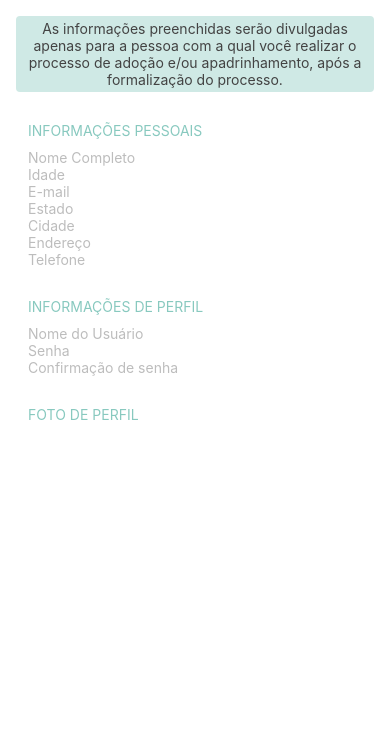
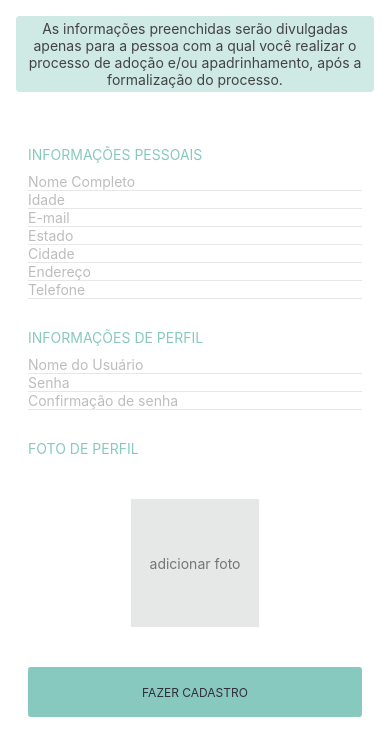
Before and after one commit to brunaazambuja/DevApps, a React Native app in the folder ProjetoDevApp/: screen /UserRegister in a window 390 px wide. Shown: the top 756 px of the page. Built offline with nearby package versions, Linux system fonts and the light colour scheme.

Commit message:
Final Layout.

```diff
--- a/ProjetoDevApp/package.json
+++ b/ProjetoDevApp/package.json
@@ -12,6 +12,8 @@
   "dependencies": {
     "react": "17.0.1",
     "react-native": "0.64.2",
+    "react-native-gesture-handler": "^1.10.3",
+    "react-native-vector-icons": "^8.1.0",
     "styled-components": "^5.3.0"
   },
   "devDependencies": {
--- /dev/null
+++ b/ProjetoDevApp/src/components/Button/index.js
@@ -0,0 +1,11 @@
+import React from 'react';
+import { Container, ButtonText } from './styles';
+
+
+const Button = ({ children, ...rest }) => (
+  <Container {...rest}>
+    <ButtonText>{children}</ButtonText>
+  </Container>
+);
+
+export default Button;
--- /dev/null
+++ b/ProjetoDevApp/src/components/Button/styles.js
@@ -0,0 +1,18 @@
+import styled from 'styled-components/native';
+
+export const Container = styled.TouchableOpacity`
+  width: 100%;
+  height: 50px;
+  background: #88c9bf;
+  margin-top: 8px;
+
+  justify-content: center;
+  align-items: center;
+  border-radius: 3px;
+  elevation: 5;
+`;
+
+export const ButtonText = styled.Text`
+  color: #312e38;
+  font-size: 12px;
+`;
--- a/ProjetoDevApp/src/components/UserRegister/index.js
+++ b/ProjetoDevApp/src/components/UserRegister/index.js
@@ -1,6 +1,9 @@
 import React from 'react';
-import { TextInput } from 'react-native';
-import { Container, InfoText, InfoContainer, TitleText, InputsContainer } from './styles';
+
+import { Container, InfoText, InfoContainer, TitleText,
+  InputsContainer, Input, ButtonFile, ButtonText, ButtonView, Icon } from './styles';
+import Button from '../Button';
+
 
 const UserRegister = () => (
   <Container>
@@ -15,57 +18,39 @@ const UserRegister = () => (
         <TitleText>
           INFORMAÇÕES PESSOAIS
         </TitleText>
-        <TextInput
-          placeholderTextColor="#bdbdbd"
-          placeholder="Nome Completo"
-        />
-        <TextInput
-          placeholderTextColor="#bdbdbd"
-          placeholder="Idade"
-        />
-        <TextInput
-          placeholderTextColor="#bdbdbd"
-          placeholder="E-mail"
-        />
-        <TextInput
-          placeholderTextColor="#bdbdbd"
-          placeholder="Estado"
-        />
-        <TextInput
-          placeholderTextColor="#bdbdbd"
-          placeholder="Cidade"
-        />
-        <TextInput
-          placeholderTextColor="#bdbdbd"
-          placeholder="Endereço"
-        />
-        <TextInput
-          placeholderTextColor="#bdbdbd"
-          placeholder="Telefone"
-        />
+        <Input placeholderTextColor="#bdbdbd" placeholder="Nome Completo"/>
+        <Input placeholderTextColor="#bdbdbd" placeholder="Idade"/>
+        <Input placeholderTextColor="#bdbdbd" placeholder="E-mail"/>
+        <Input placeholderTextColor="#bdbdbd" placeholder="Estado"/>
+        <Input placeholderTextColor="#bdbdbd" placeholder="Cidade"/>
+        <Input placeholderTextColor="#bdbdbd" placeholder="Endereço"/>
+        <Input placeholderTextColor="#bdbdbd" placeholder="Telefone"/>
 
         <TitleText>
           INFORMAÇÕES DE PERFIL
         </TitleText>
-
-        <TextInput
-          placeholderTextColor="#bdbdbd"
-          placeholder="Nome do Usuário"
-        />
-        <TextInput
-          placeholderTextColor="#bdbdbd"
-          placeholder="Senha"
-        />
-        <TextInput
-          placeholderTextColor="#bdbdbd"
-          placeholder="Confirmação de senha"
-        />
+        <Input placeholderTextColor="#bdbdbd" placeholder="Nome do Usuário"/>
+        <Input placeholderTextColor="#bdbdbd" placeholder="Senha"/>
+        <Input placeholderTextColor="#bdbdbd" placeholder="Confirmação de senha"/>
 
         <TitleText>
           FOTO DE PERFIL
         </TitleText>
+          <ButtonFile >
+            <ButtonView>
+              {/* <Icon
+                name="plus-circle"
+                size={20}
+                color="#757575"
+              /> */}
+              <ButtonText>adicionar foto</ButtonText>
+            </ButtonView>
+          </ButtonFile>
+
+        <Button>FAZER CADASTRO</Button>
       </InputsContainer>
   </Container>
 );
 
+
 export default UserRegister;
--- a/ProjetoDevApp/src/components/UserRegister/styles.js
+++ b/ProjetoDevApp/src/components/UserRegister/styles.js
@@ -1,4 +1,5 @@
 import styled from 'styled-components/native';
+import FeatherIcon from 'react-native-vector-icons/FontAwesome';
 
 export const Container = styled.View`
   padding: 16px;
@@ -22,5 +23,38 @@ export const TitleText = styled.Text`
 `;
 
 export const InputsContainer = styled.View`
-  padding: 0 12px;
+  padding: 24px 12px;
 `;
+
+export const Input = styled.TextInput`
+  border-bottom-color: #e6e7e8;
+  border-bottom-width: 1px;
+`;
+
+
+export const ButtonFile = styled.TouchableOpacity`
+  height: 128px;
+  width: 128px;
+  margin: 32px auto;
+  background-color: #e6e7e7;
+  elevation: 5;
+`;
+
+export const ButtonText = styled.Text`
+  color: #757575;
+  font-size: 14px;
+`;
+
+export const ButtonView = styled.View`
+  margin: auto;
+`;
+
+export const ButtonSubmit = styled.TouchableOpacity`
+  color: #434343;
+  background-color: #88c9bf;
+  margin-top: 32px;
+`;
+
+export const Icon = styled(FeatherIcon)`
+  margin-right: 16px;
+`;
```
Also changed, not shown: 1 other file (tests, documents, lock files or other folders).
